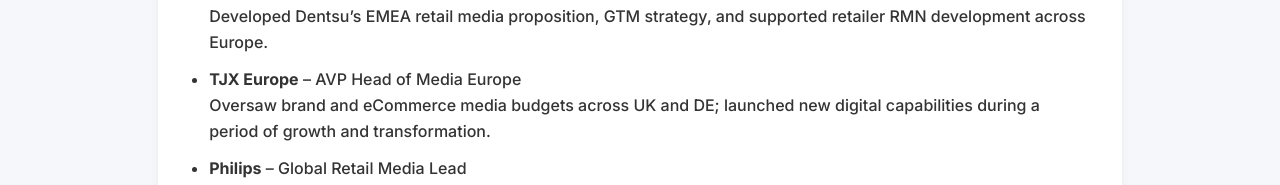
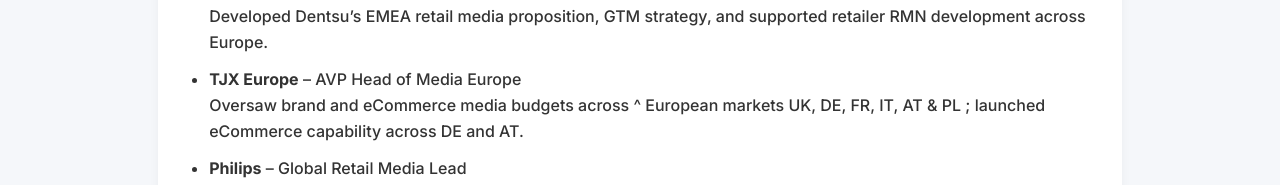
Before and after one commit to adampalczewski/adampalczewski.github.io, a plain HTML site: page index.html in a window 1280 px wide. Shown: the part 601-786 px from the top of the page. Drawn offline with Linux system fonts and the light colour scheme.

Commit message:
Update index.html

```diff
--- a/index.html
+++ b/index.html
@@ -84,7 +84,7 @@
       <ul>
         <li><strong>OMD EMEA</strong> – Director of Retail Media & eCommerce (2025–present)<br>Leading connected commerce initiatives across CPG and FMCG clients, integrating retail media into holistic media strategies and driving measurable growth.</li>
         <li><strong>Dentsu</strong> – Head of Retail Media EMEA<br>Developed Dentsu’s EMEA retail media proposition, GTM strategy, and supported retailer RMN development across Europe.</li>
-        <li><strong>TJX Europe</strong> – AVP Head of Media Europe<br>Oversaw brand and eCommerce media budgets across UK and DE; launched new digital capabilities during a period of growth and transformation.</li>
+        <li><strong>TJX Europe</strong> – AVP Head of Media Europe<br>Oversaw brand and eCommerce media budgets across ^ European markets UK, DE, FR, IT, AT & PL ; launched eCommerce capability across DE and AT.</li>
         <li><strong>Philips</strong> – Global Retail Media Lead<br>Owned global Amazon media strategy and budget, scaling digital commerce performance across markets through innovation, governance, and capability building.</li>
         <li><strong>AdTech - DoubleClick, Smartly.io & Lemma</strong> – Commercial and services leadership roles across EMEA and APAC; drove partnerships, digital and programmatic innovation.</li>
         <li><strong>Agency Foundations</strong> – Held senior roles at WPP, Mindshare, Publicis, and Havas — delivering strategic media transformations for global brands.</li>
```
